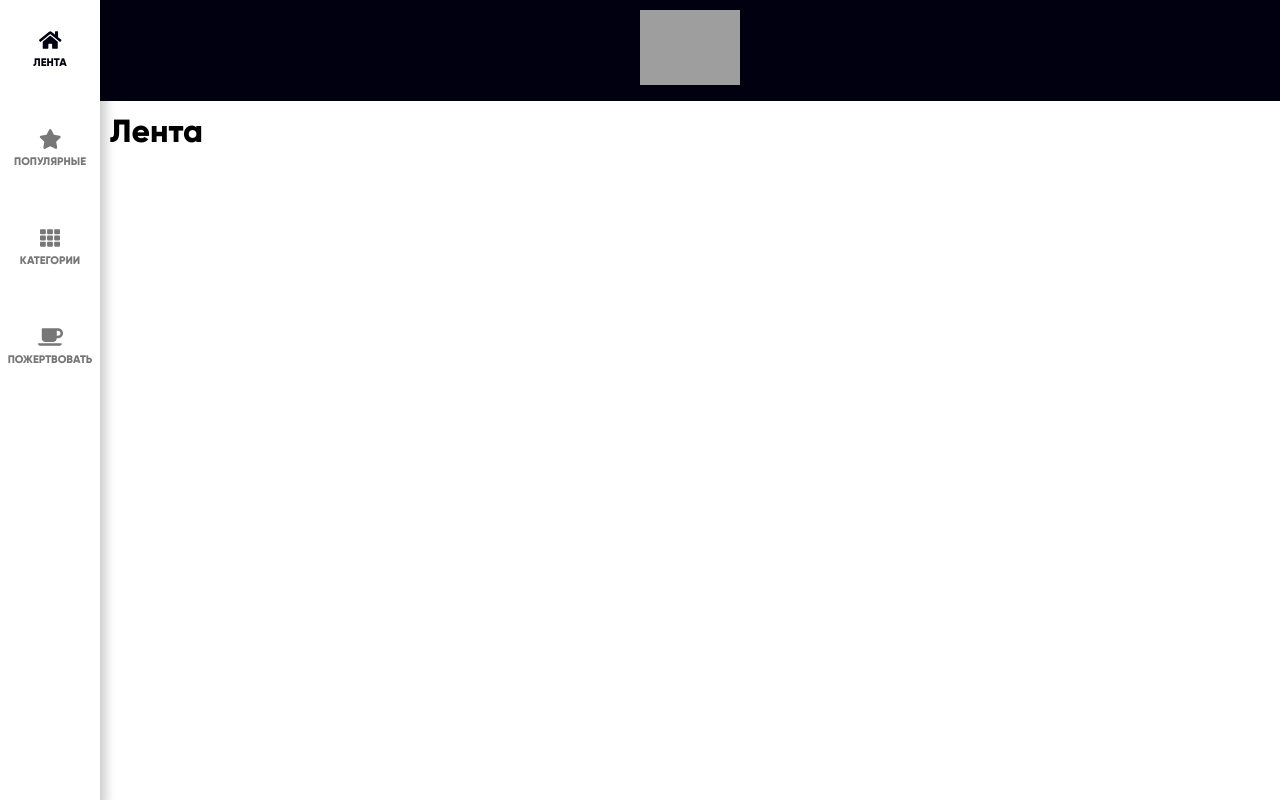
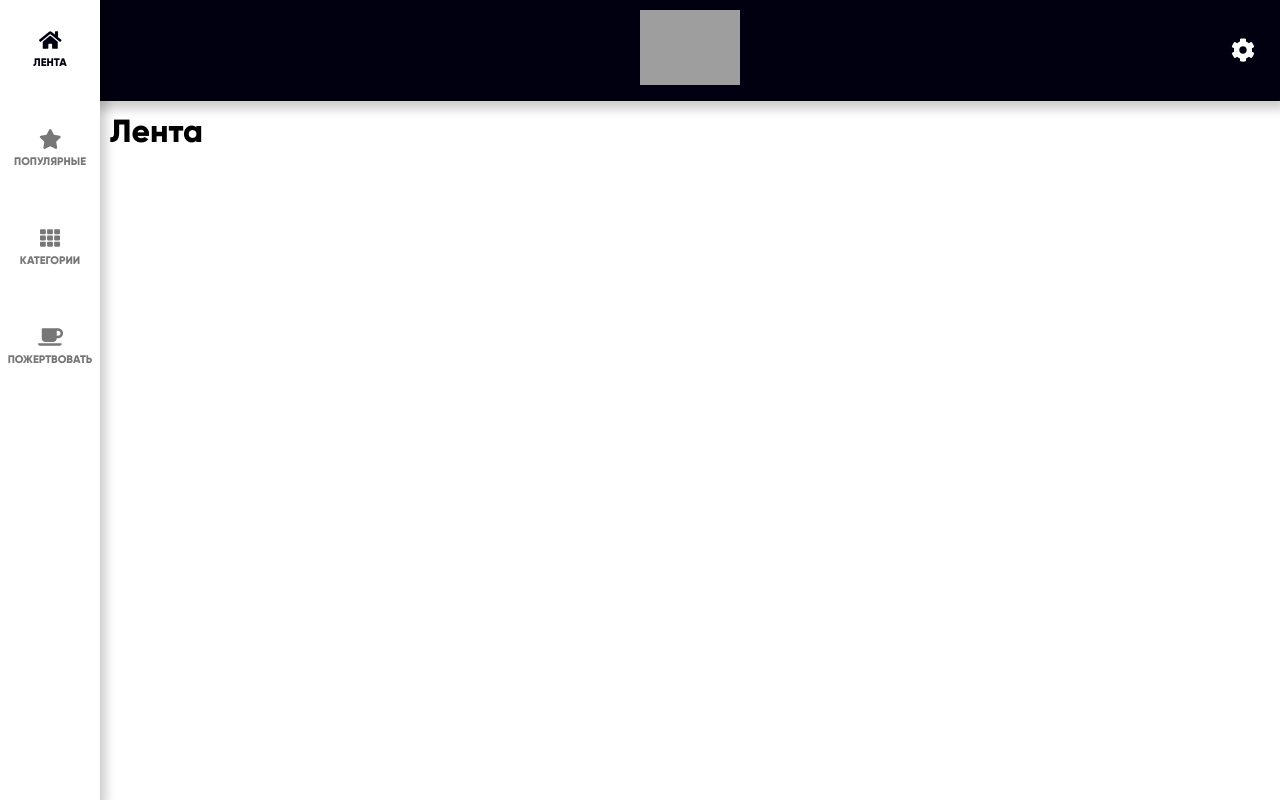
Before and after one commit to Vann-Dogg/lptapp, a Gatsby site: page / in a window 1280 px wide. Built offline with nearby package versions, Linux system fonts and the light colour scheme; Gatsby itself is replaced by a stand-in of ours; grey boxes are pictures that could not be loaded.

Commit message:
SettingIcon

```diff
--- a/src/components/header.js
+++ b/src/components/header.js
@@ -1,12 +1,16 @@
 import React from 'react'
+import { FontAwesomeIcon } from '@fortawesome/react-fontawesome'
+import { faCog } from '@fortawesome/free-solid-svg-icons'
 
 const Header = ({ data }) => (
   <header id="header">
-    <div className="back-button-block"></div>
+    <div className="back-block"></div>
     <div className="logo-block">
       <img src="//listenpraythink.com/wp-content/uploads/2017/09/logo.png" alt="logo" width="100" />
     </div>
-    <div className="account-icon-block"></div>
+    <div className="setting-block">
+      <FontAwesomeIcon icon={ faCog } />
+    </div>
   </header>
 )
 
--- a/src/styles/global.scss
+++ b/src/styles/global.scss
@@ -17,12 +17,18 @@ body {
 #header {
     background: $main-dark;
     color: #fff;
-    padding: 10px;
+    padding: 10px 25px;
     font-size: 1.5rem;
-    text-align: center;
-    display: flex;
-    justify-content: center;
+    display: grid;
     align-items: center;
+    grid-template-columns: 20% auto 20%;
+    box-shadow: 0 2px 10px 6px rgba(0, 0, 0, 0.2);
+    .logo-block {
+        text-align: center;
+    }
+    .setting-block {
+        text-align: right;
+    }
 }
 
 #content {
```
